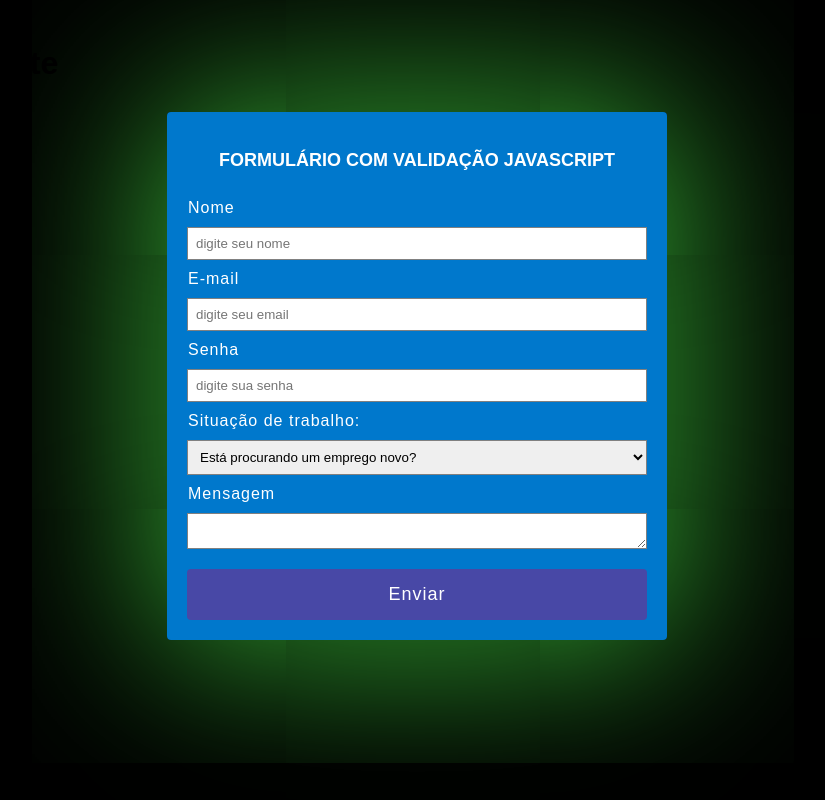
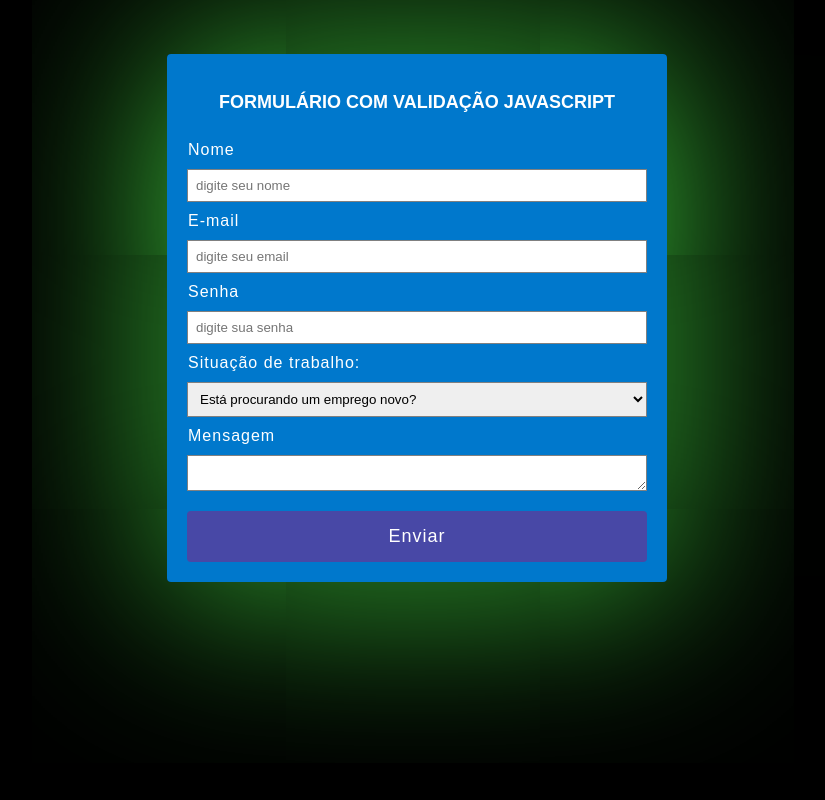
Before and after one commit to eltonapsantos10/validation-form, a plain HTML site: page index.html in a window 1280 px wide. Shown: the whole page, without its empty margins (223-1048 px from the left). Drawn offline with Linux system fonts and the light colour scheme.

Commit message:
desfazendo formulario teste

```diff
--- a/index.html
+++ b/index.html
@@ -11,8 +11,6 @@
 </head>
 
 <body>
-
-    <h1>Formulário Teste</h1>
 
     <div class="content-form">
 
```
